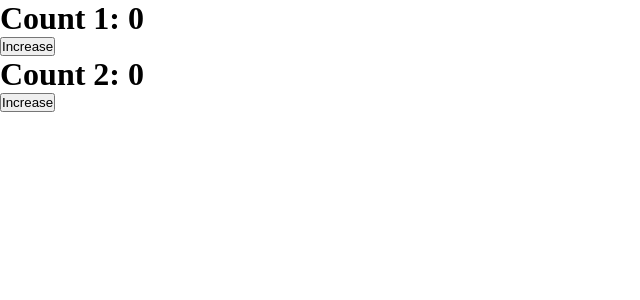
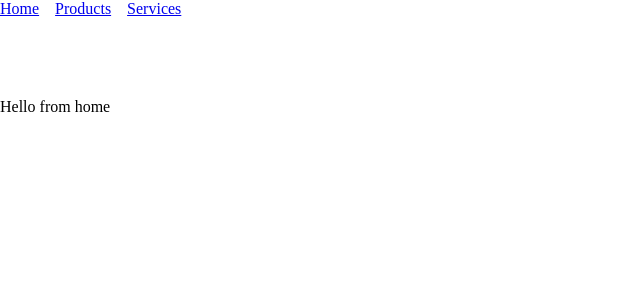
Before and after one commit to primecoderIN/neelima, a React (Create React App) app: page /home in a window 1280 px wide. Shown: the top 300 px of the page, without its empty margins (0-640 px from the left). Built offline with nearby package versions, Linux system fonts and the light colour scheme.

Commit message:
Taught children prop

```diff
--- a/package.json
+++ b/package.json
@@ -8,6 +8,7 @@
     "@testing-library/user-event": "^13.5.0",
     "react": "^18.2.0",
     "react-dom": "^18.2.0",
+    "react-router-dom": "^6.4.1",
     "react-scripts": "5.0.1",
     "web-vitals": "^2.1.4"
   },
--- a/src/App.js
+++ b/src/App.js
@@ -1,46 +1,20 @@
-import {useEffect,useState} from  "react"
+import { Routes, Route } from "react-router-dom";
+import Navbar from "./components/Navbar";
+import Home from "./pages/Home";
+import Products from "./pages/Products";
+import Services from "./pages/Services";
 
-
-function App() {
-
-  const [count,setCount] = useState(0)
-  const [counter,setCounter] = useState(0)
-
-//useEffect is used to do side effects in react
-// Anything happens outside of a component is side effect
-//Example of side effects are 1. Accessing data from local storage 2. Fetching data from server using api
-
-//like useState and other hook  useEffect is also a hook(function)
-//It accepts two paramnters
-//first parameter is mandatory which is a function
-//second parameter is optional
-
-useEffect(()=> {
-  //This block of code will run on each re-render or on intial render
-  //If any state changes in the component then it will trigger this useEffect
-  console.log("First useEffect")
-})
-
-useEffect(() => {
-  //This block of code will run only once on initial mount of component
-  console.log("Second useEffect")
-},[]);
-
-
-useEffect(() => {
-  //This useEffect will execute the code on intial render of component and also when count changes
-  console.log("Third useEffect")
-  document.title = `${count} Messages`
-}, [count]);
+const App = () => {
   return (
-    <div className="App">
-      <h1>Count 1: {count}</h1>
-      <button onClick={() => setCount(count + 1)}>Increase</button>
-      <br></br>
-      <h1>Count 2: {counter}</h1>
-      <button onClick={() => setCounter(counter + 1)}>Increase</button>
-    </div>
+    <>
+     <Navbar/>
+      <Routes>
+        <Route path="/home" element={<Home />} />
+        <Route path="/products" element={<Products />} />
+        <Route path="/services" element={<Services />} />
+      </Routes>
+    </>
   );
-}
+};
 
 export default App;
--- /dev/null
+++ b/src/components/ErrorToast.js
@@ -0,0 +1,8 @@
+import "./errorToast.css";
+
+const ErrorToast = ({ children }) => {
+    console.log("What is there in children?", children)
+  return <div>{children}</div>;
+};
+
+export default ErrorToast;
--- /dev/null
+++ b/src/components/Navbar.js
@@ -0,0 +1,13 @@
+
+import {NavLink} from "react-router-dom"
+const Navbar = () => {
+  return (
+    <div style={{ display: "flex",gap: "1rem", marginBottom: "5rem" }}>
+      <NavLink to="/home">Home</NavLink>
+      <NavLink to="/products">Products</NavLink>
+      <NavLink to="/services">Services</NavLink>
+    </div>
+  );
+}
+
+export default Navbar
--- a/src/index.js
+++ b/src/index.js
@@ -1,4 +1,5 @@
 import { Fragment } from "react";
+import {BrowserRouter as Router} from "react-router-dom"
 import ReactDOM from "react-dom/client"; //You will never import this again in other file
 import "./index.css";
 import App from "./App";
@@ -6,7 +7,9 @@ import App from "./App";
 //React dom helps us create a root element to render content and manage the dom
 const root = ReactDOM.createRoot(document.getElementById("root"));
 root.render(
-  <Fragment>
-    <App />
-  </Fragment>
+  <Router>
+    <Fragment>
+      <App />
+    </Fragment>
+  </Router>
 );
--- /dev/null
+++ b/src/pages/Home.js
@@ -0,0 +1,12 @@
+import React from 'react'
+import ErrorToast from '../components/ErrorToast'
+
+const Home = () => {
+  return (
+   <ErrorToast>
+     Hello from home
+   </ErrorToast>
+  )
+}
+
+export default Home
--- /dev/null
+++ b/src/pages/Products.js
@@ -0,0 +1,7 @@
+import ErrorToast from "../components/ErrorToast";
+
+const Products = () => {
+  return <ErrorToast  children="Hello from products" />;
+};
+
+export default Products;
--- /dev/null
+++ b/src/pages/Services.js
@@ -0,0 +1,12 @@
+import ErrorToast from "../components/ErrorToast";
+
+
+const BlaBla = () => <h1>I will be used in services page</h1>
+
+const Services = () => {
+  return <ErrorToast>
+    <BlaBla />
+  </ErrorToast>;
+};
+
+export default Services;
```
Also changed, not shown: src/components/errorToast.css (added), 1 other file (tests, documents, lock files or other folders).
